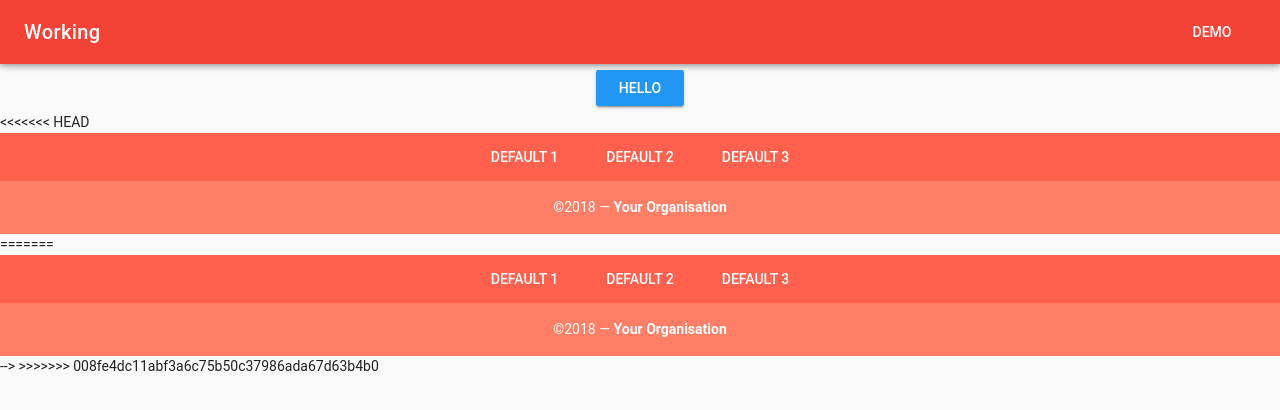
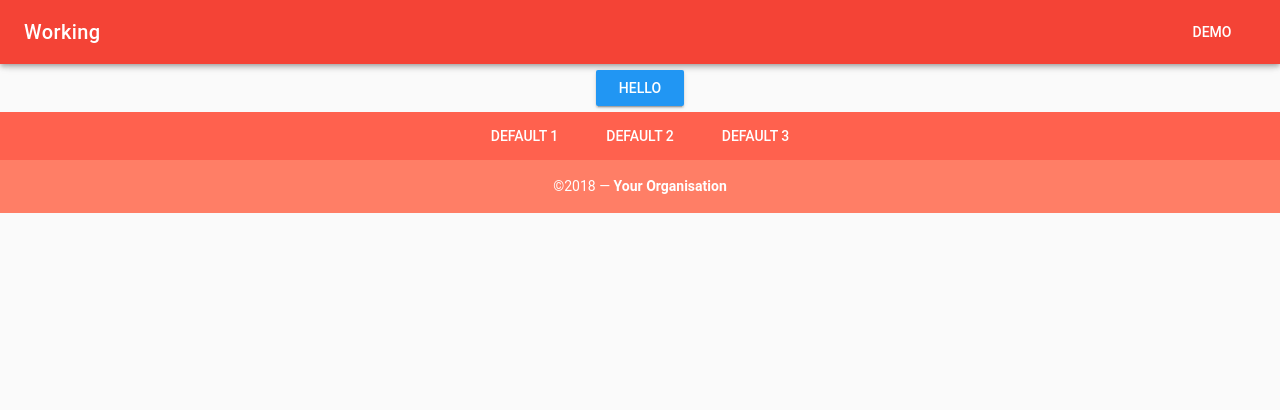
Before and after one commit to MarkSonn/Vuetify-Abstractified, a Vue app: page / in a window 1280 px wide. Shown: the top 410 px of the page. Built offline with nearby package versions, Linux system fonts and the light colour scheme.

Commit message:
Fixed merger conflict errors

```diff
--- a/src/pages/Working.vue
+++ b/src/pages/Working.vue
@@ -26,11 +26,7 @@
 
     <!-- <Card title="Hello" subtitle="lol">Yayyyy</Card> -->
 
-<<<<<<< HEAD
   <Footer color="secondary"></Footer>
-=======
-  <Footer color="secondary"></Footer>  -->
->>>>>>> 008fe4dc11abf3a6c75b50c37986ada67d63b4b0
 
   </div>
 </template>
```
